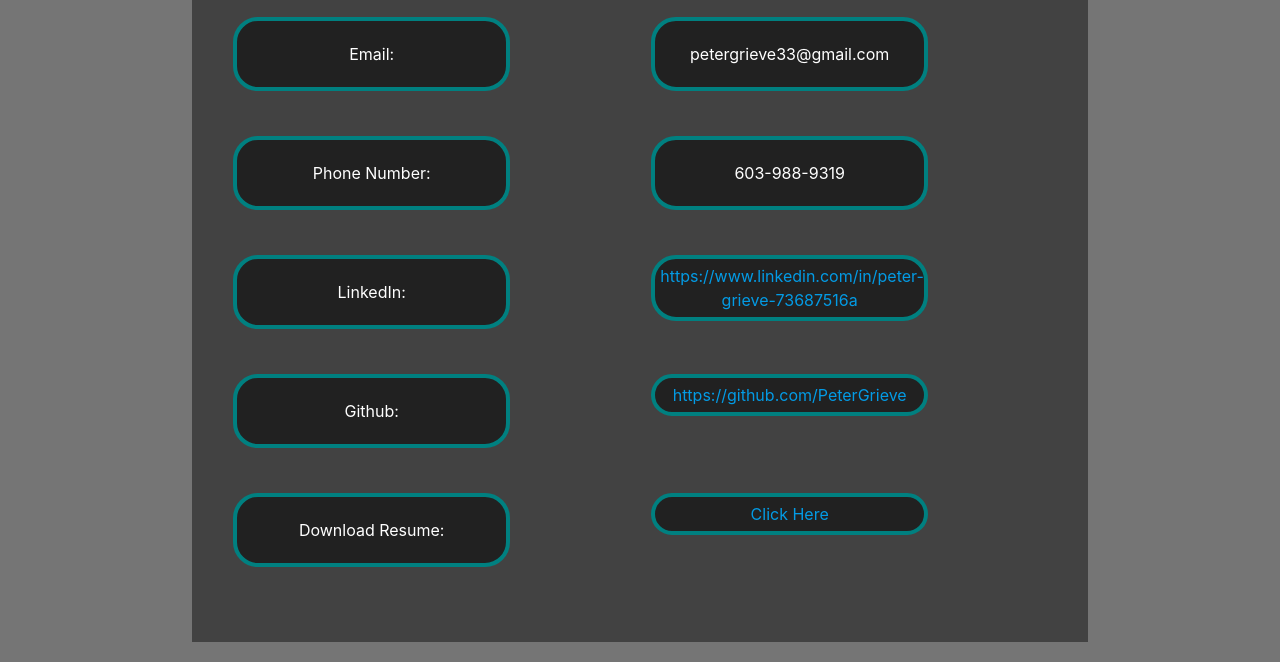
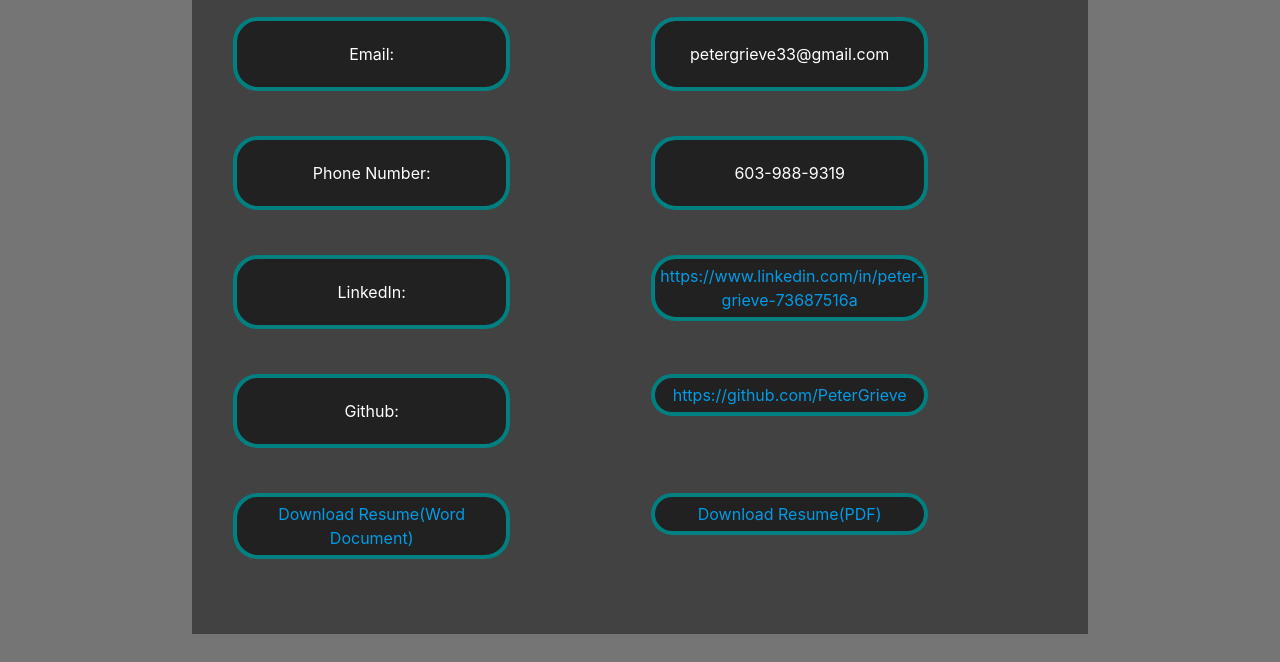
Before and after one commit to PeterGrieve/PeterGrieve.Github.io, a plain HTML site: page contact.html in a window 1280 px wide. Shown: the part 346-1008 px from the top of the page. Drawn offline with nearby package versions, Linux system fonts and the light colour scheme.

Commit message:
Updated Resume links

```diff
--- a/contact.html
+++ b/contact.html
@@ -107,12 +107,12 @@
     <div class="row">
       <div class="col l6">
         <div class=" grey darken-4 container JSProjectDesc">
-          <p>Download Resume:</p>
+         <a href="Resume 2019.doc" download="Resume2019">Download Resume(Word Document)</a>
         </div>
       </div>
       <div class="col l6">
         <div class=" grey darken-4 container JSProjectDesc">
-          <a href="Resume 2018.docx" download="Resume2018">Click Here</a>
+          <a href="Resume 2019.pdf" download="Resume2019">Download Resume(PDF)</a>
         </div>
       </div>
     </div>
```
